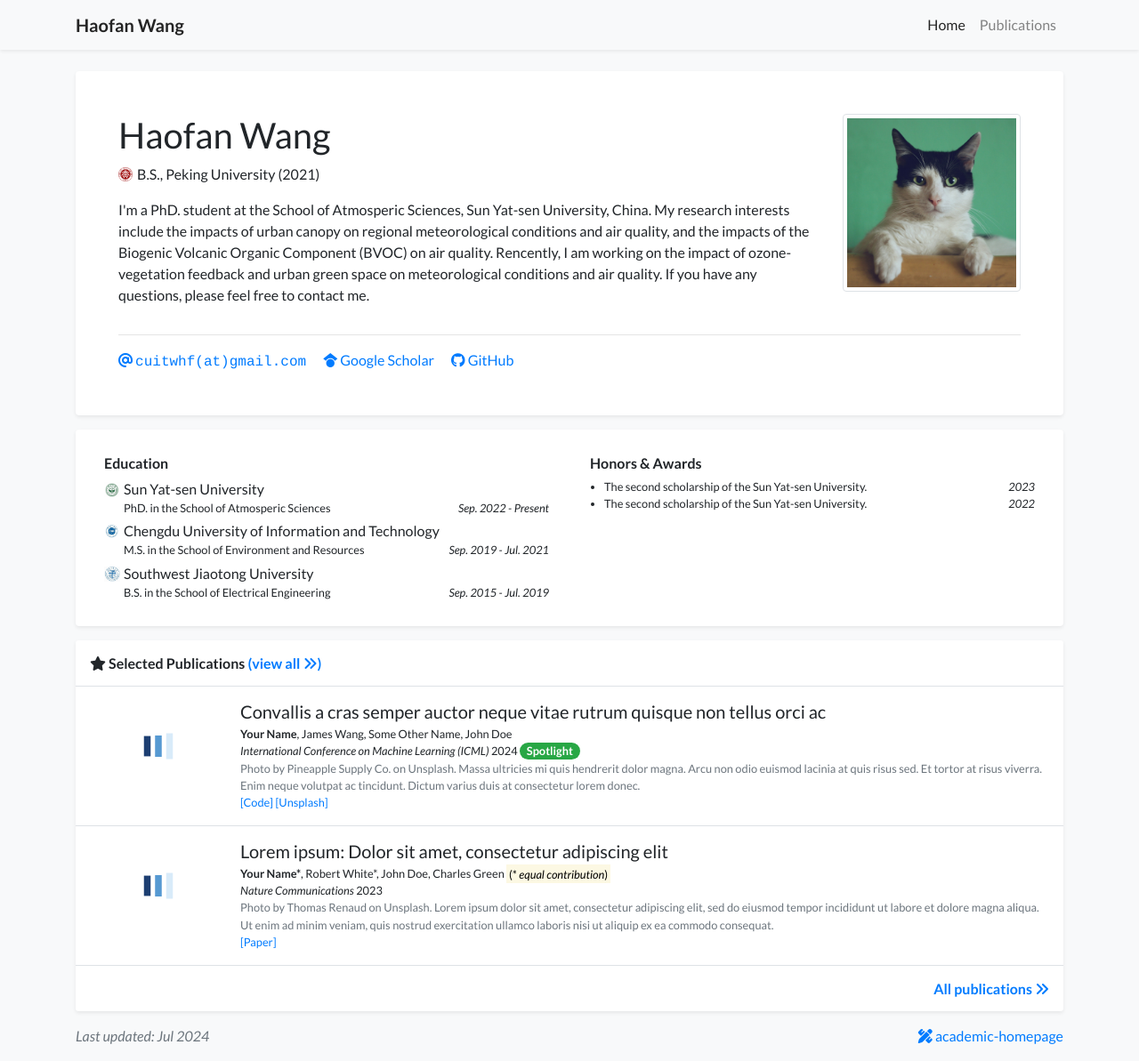
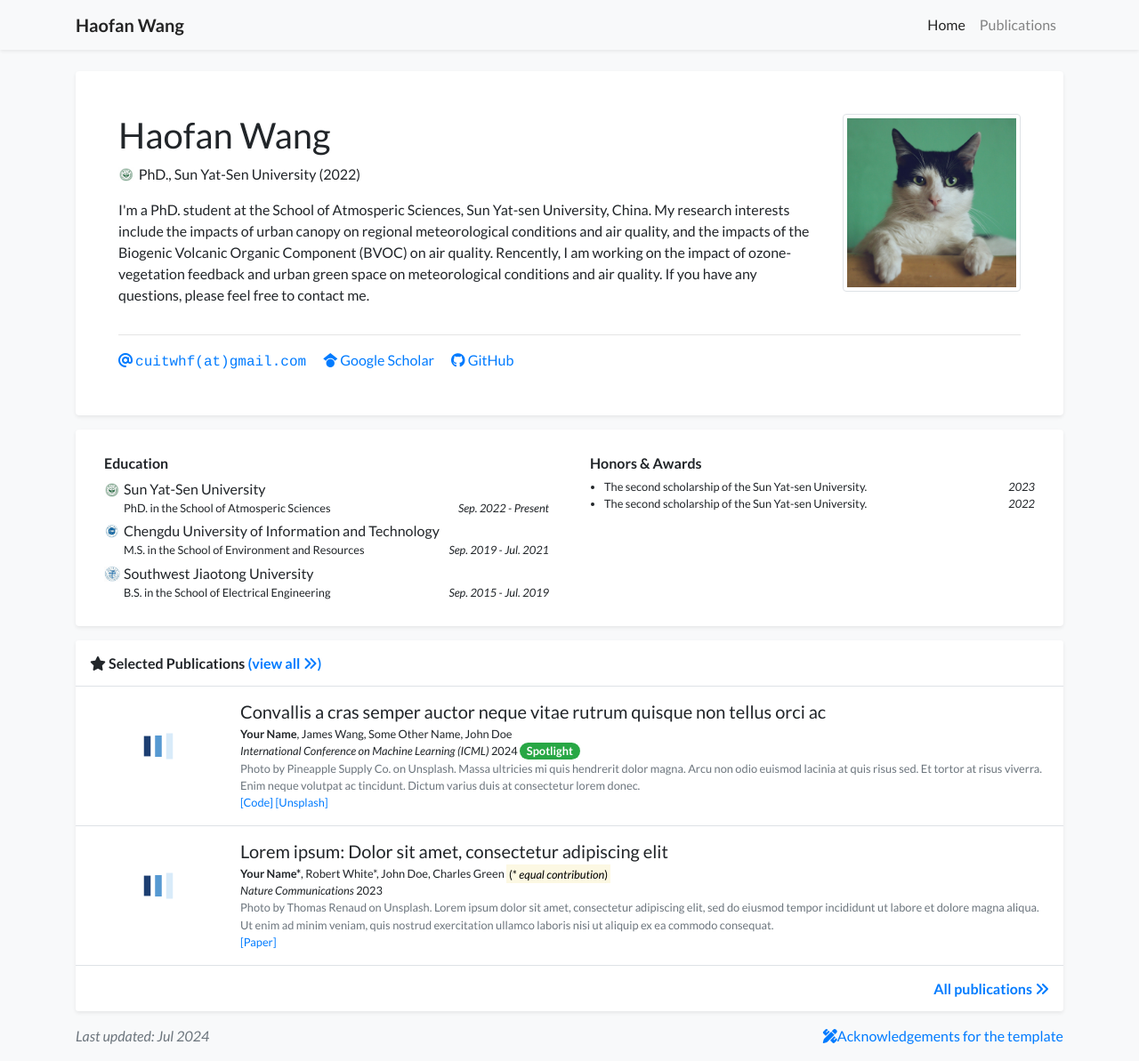
Before and after one commit to Airwhf/Airwhf.github.io, a Jekyll site: the page built from index.html, in a window 1280 px wide and 1193 px high. Shown: the whole window at 89% size. Built offline with Jekyll 4.4.1, drawn with Linux system fonts in a browser that asks for light colours; a style sheet for code colours, icons or effects is not loaded.

Commit message:
Update profile.yml

```diff
--- a/_data/profile.yml
+++ b/_data/profile.yml
@@ -3,7 +3,7 @@
 navbar_name: "Haofan Wang"
 
 positions:
-  - '<span class="no-break"><img src="assets/images/badges/PKU_red.png" alt="Peking University" class="inline-badge"/></span> B.S., Peking University (2021)'
+  - '<span class="no-break"><img src="assets/images/badges/SYSU_green.png" alt="Sun Yat-Sen University" class="inline-badge"/></span> PhD., Sun Yat-Sen University (2022)'
 
 email: "cuitwhf@gmail.com"
 # cv_link: link-to-your-cv-file
@@ -27,7 +27,7 @@
   Photo by Myself.
 
 education:
-- name: Sun Yat-sen University
+- name: Sun Yat-Sen University
   logo: assets/images/badges/SYSU_green.png
   position: PhD. in the School of Atmosperic Sciences
   date: Sep. 2022 - Present
@@ -58,4 +58,4 @@
 # Feel free to replace the footer text if you would like to, but I will greatly appreciate it
 # if you keep the link to the template so that more people can benefit from it. Thanks!
 footer_text: >-
-  <a href="https://github.com/luost26/academic-homepage" target="_blank"><i class="fas fa-pencil-ruler"></i> academic-homepage</a>
+  <a href="https://github.com/luost26/academic-homepage" target="_blank"><i class="fas fa-pencil-ruler"></i>Acknowledgements for the template</a>
```
